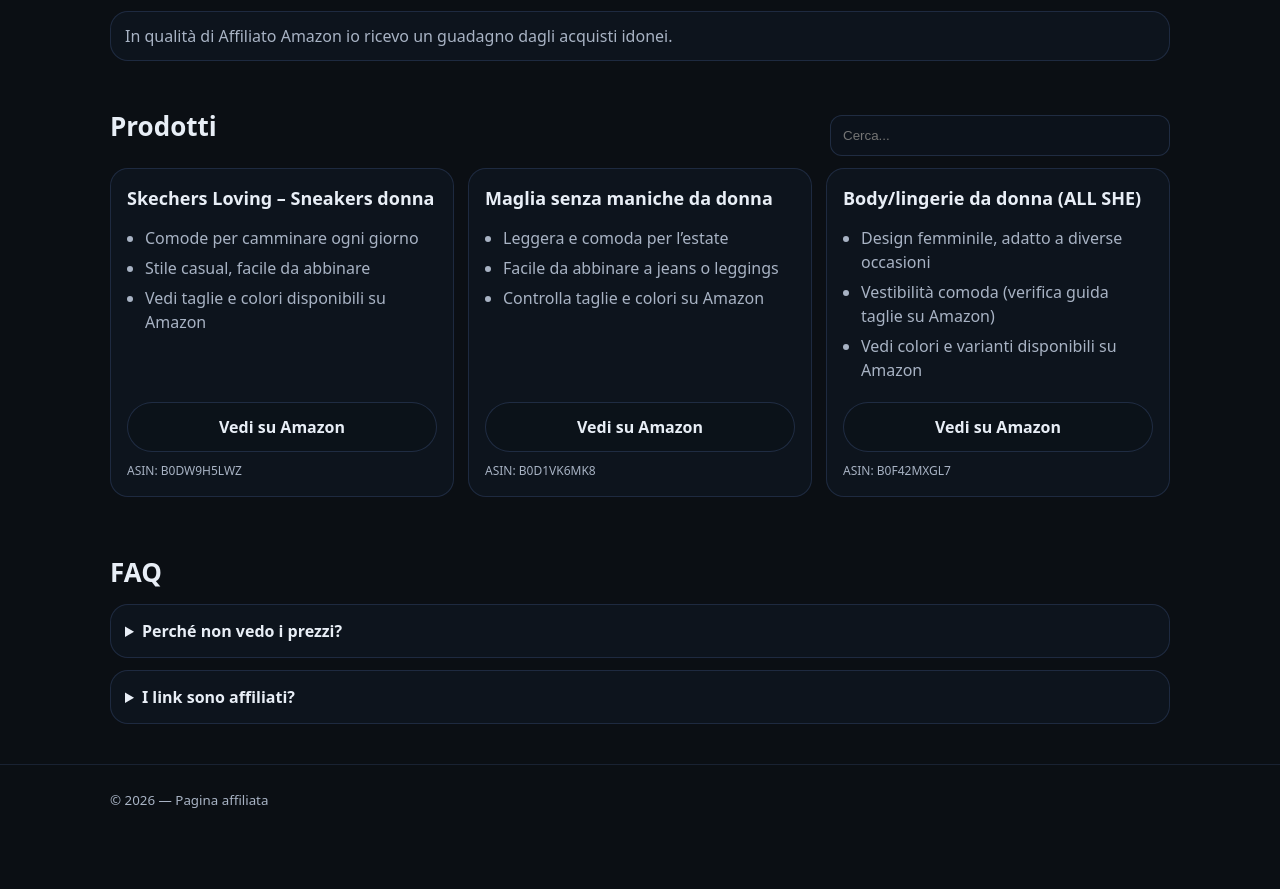
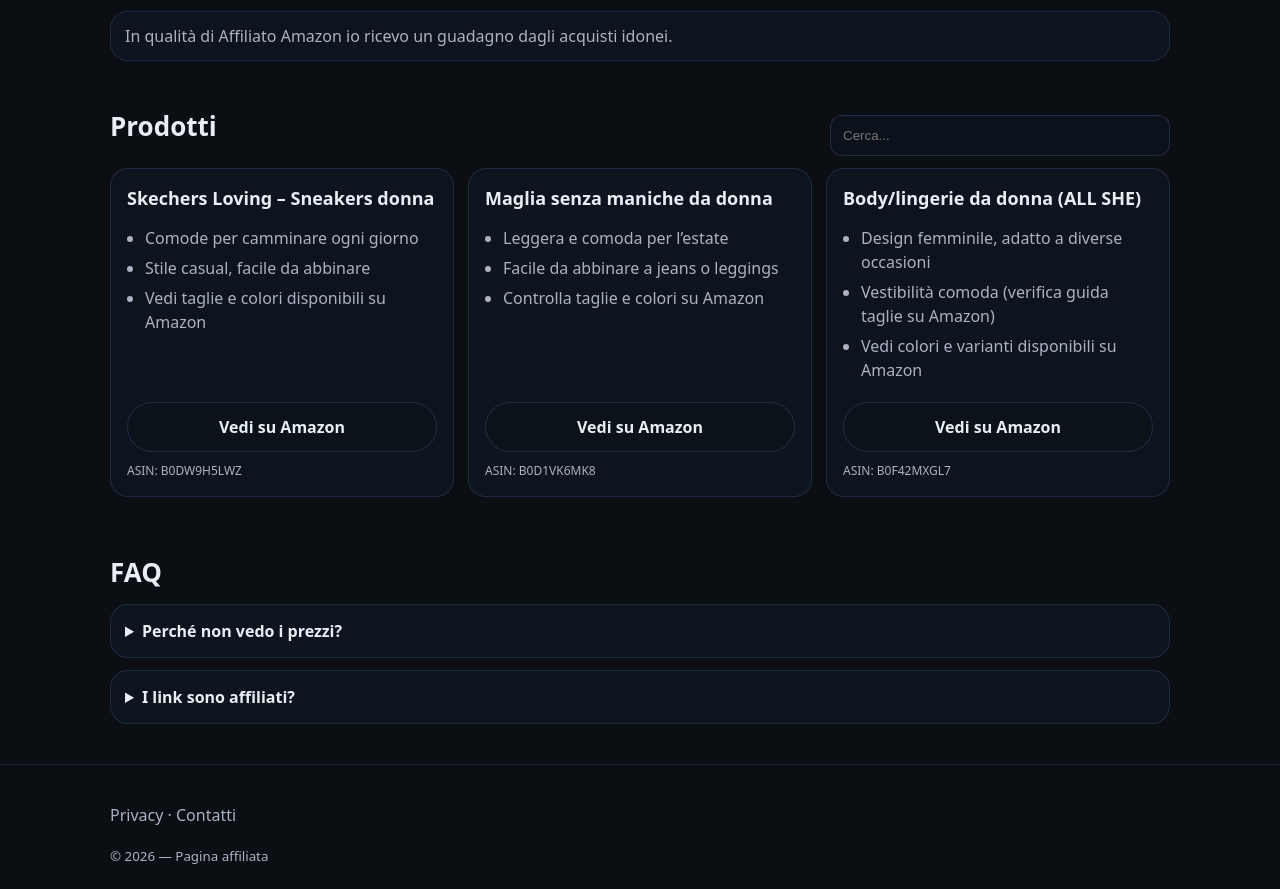
Before and after one commit to macigiancarlo-cloud/homepage-affiliato, a plain HTML site: page index.html in a window 1280 px wide. Shown: the part 180-1069 px from the top of the page. Before the commit the page ends 1013 px from the top, so only its background shows below. Drawn offline with Linux system fonts and the light colour scheme.

Commit message:
Update index.html

```diff
--- a/index.html
+++ b/index.html
@@ -68,6 +68,7 @@
 
   <footer class="footer">
     <div class="container foot">
+      <p><a href="privacy.html">Privacy</a> · <a href="contatti.html">Contatti</a></p>
       <small>© <span id="y"></span> — Pagina affiliata</small>
     </div>
   </footer>
@@ -75,4 +76,5 @@
   <script src="app.js"></script>
   <script>document.getElementById("y").textContent = new Date().getFullYear();</script>
 </body>
+
 </html>
```
